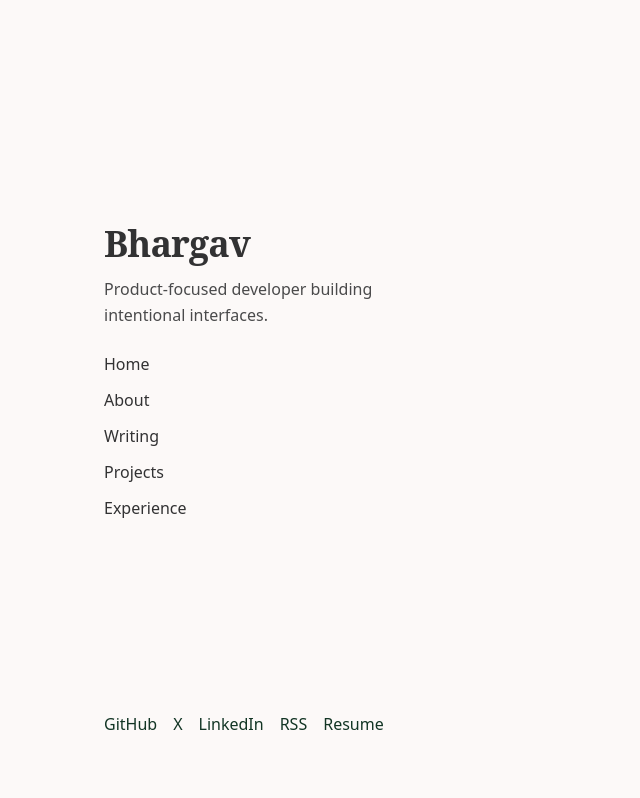
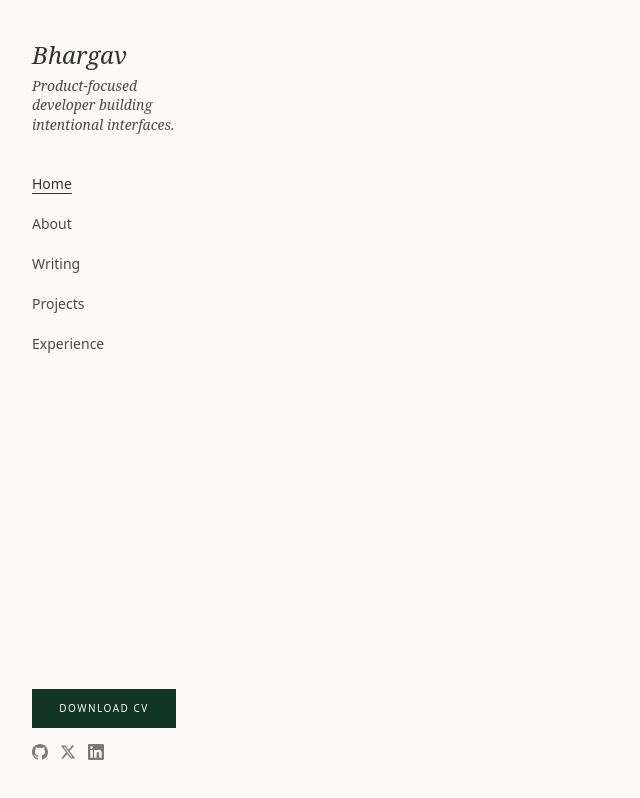
Before and after one commit to brgv-code/2026.bhargav.dev, a Next.js app in the folder apps/web/: page / in a window 1280 px wide. Shown: the whole page, without its empty margins (0-640 px from the left). Built offline with nearby package versions, Linux system fonts and the light colour scheme; no server answers; a web font is replaced by a local one.

Commit message:
feat: integrate SidebarNav component and enhance BioBlock styling in layout

```diff
--- a/apps/web/app/layout.tsx
+++ b/apps/web/app/layout.tsx
@@ -1,6 +1,5 @@
 import React from "react";
 import type { Metadata } from "next";
-import Link from "next/link";
 import { Analytics } from "@vercel/analytics/next";
 import { TooltipProvider } from "@repo/ui";
 import { SoundProvider } from "@/components/providers/sound-provider";
@@ -16,6 +15,7 @@
   siteUrl,
 } from "@/lib/seo";
 import { BioBlock } from "@/components/aside/bio-block";
+import { SidebarNav } from "@/components/aside/sidebar-nav";
 import "./globals.css";
 
 const googleVerification = process.env.NEXT_PUBLIC_GOOGLE_SITE_VERIFICATION;
@@ -100,7 +100,7 @@
         <ThemeProvider>
           <TooltipProvider delayDuration={80} skipDelayDuration={500}>
             <SoundProvider>
-              <div className="min-h-screen bg-background text-primary">
+              <div className="flex min-h-screen bg-background text-primary md:h-screen md:overflow-hidden">
                 <JsonLd
                   id="structured-data"
                   data={{
@@ -124,40 +124,34 @@
                     ],
                   }}
                 />
-                <div className="mx-auto w-full max-w-6xl px-6 py-12 md:h-screen md:overflow-hidden md:px-10 md:py-16">
-                  <div className="grid grid-cols-1 gap-12 md:h-full md:grid-cols-12 md:gap-16">
-                    <aside className="md:col-span-4 md:h-full">
-                      <div className="flex flex-col gap-8 md:h-full md:overflow-hidden">
-                        <div className="flex flex-col gap-6 md:flex-1 md:justify-center">
+
+                {/* Sidebar */}
+                <aside className="flex w-full shrink-0 flex-col px-8 py-10 md:sticky md:top-0 md:h-screen md:w-52">
+                  <div className="mb-10">
                     <BioBlock name={name} tagline={tagline} />
-
-                          <nav aria-label="Primary" className="flex flex-col gap-3">
-                            <Link className="text-base text-primary" href="/">
-                              Home
-                            </Link>
-                            <Link className="text-base text-primary" href="/about">
-                              About
-                            </Link>
-                            <Link className="text-base text-primary" href="/writing">
-                              Writing
-                            </Link>
-                            <Link className="text-base text-primary" href="/projects">
-                              Projects
-                            </Link>
-                            <Link className="text-base text-primary" href="/experience">
-                              Experience
-                            </Link>
-                          </nav>
                   </div>
 
-                        <div className="mt-auto flex flex-wrap items-center gap-4 text-base text-primary">
+                  <SidebarNav />
+
+                  <div className="mt-auto flex flex-col gap-4">
+                    <a
+                      href={resumeUrl}
+                      className="block w-full bg-accent py-3 px-4 text-center text-[10px] font-medium tracking-[0.15em] uppercase text-accent-foreground transition-opacity hover:opacity-90"
+                    >
+                      Download CV
+                    </a>
+                    <div className="flex items-center gap-3">
                       {githubUrl ? (
                         <a
                           href={githubUrl}
                           target="_blank"
                           rel="noopener noreferrer"
+                          aria-label="GitHub"
+                          className="text-muted transition-colors hover:text-primary"
                         >
-                              GitHub
+                          <svg width="16" height="16" viewBox="0 0 24 24" fill="currentColor">
+                            <path d="M12 0C5.37 0 0 5.37 0 12c0 5.31 3.435 9.795 8.205 11.385.6.105.825-.255.825-.57 0-.285-.015-1.23-.015-2.235-3.015.555-3.795-.735-4.035-1.41-.135-.345-.72-1.41-1.23-1.695-.42-.225-1.02-.78-.015-.795.945-.015 1.62.87 1.845 1.23 1.08 1.815 2.805 1.305 3.495.99.105-.78.42-1.305.765-1.605-2.67-.3-5.46-1.335-5.46-5.925 0-1.305.465-2.385 1.23-3.225-.12-.3-.54-1.53.12-3.18 0 0 1.005-.315 3.3 1.23.96-.27 1.98-.405 3-.405s2.04.135 3 .405c2.295-1.56 3.3-1.23 3.3-1.23.66 1.65.24 2.88.12 3.18.765.84 1.23 1.905 1.23 3.225 0 4.605-2.805 5.625-5.475 5.925.435.375.81 1.095.81 2.22 0 1.605-.015 2.895-.015 3.3 0 .315.225.69.825.57A12.02 12.02 0 0 0 24 12c0-6.63-5.37-12-12-12z" />
+                          </svg>
                         </a>
                       ) : null}
                       {twitterUrl ? (
@@ -165,8 +159,12 @@
                           href={twitterUrl}
                           target="_blank"
                           rel="noopener noreferrer"
+                          aria-label="X / Twitter"
+                          className="text-muted transition-colors hover:text-primary"
                         >
-                              X
+                          <svg width="16" height="16" viewBox="0 0 24 24" fill="currentColor">
+                            <path d="M18.244 2.25h3.308l-7.227 8.26 8.502 11.24H16.17l-5.214-6.817L4.99 21.75H1.68l7.73-8.835L1.254 2.25H8.08l4.713 6.231zm-1.161 17.52h1.833L7.084 4.126H5.117z" />
+                          </svg>
                         </a>
                       ) : null}
                       {linkedinUrl ? (
@@ -174,21 +172,22 @@
                           href={linkedinUrl}
                           target="_blank"
                           rel="noopener noreferrer"
+                          aria-label="LinkedIn"
+                          className="text-muted transition-colors hover:text-primary"
                         >
-                              LinkedIn
+                          <svg width="16" height="16" viewBox="0 0 24 24" fill="currentColor">
+                            <path d="M20.447 20.452h-3.554v-5.569c0-1.328-.027-3.037-1.852-3.037-1.853 0-2.136 1.445-2.136 2.939v5.667H9.351V9h3.414v1.561h.046c.477-.9 1.637-1.85 3.37-1.85 3.601 0 4.267 2.37 4.267 5.455v6.286zM5.337 7.433a2.062 2.062 0 0 1-2.063-2.065 2.064 2.064 0 1 1 2.063 2.065zm1.782 13.019H3.555V9h3.564v11.452zM22.225 0H1.771C.792 0 0 .774 0 1.729v20.542C0 23.227.792 24 1.771 24h20.451C23.2 24 24 23.227 24 22.271V1.729C24 .774 23.2 0 22.222 0h.003z" />
+                          </svg>
                         </a>
                       ) : null}
-                          <a href="/rss.xml">RSS</a>
-                          <a href={resumeUrl}>Resume</a>
                     </div>
                   </div>
                 </aside>
 
-                    <main className="md:col-span-8 md:h-full md:overflow-y-auto">
+                {/* Main content */}
+                <main className="flex-1 md:h-screen md:overflow-y-auto">
                   {children}
                 </main>
-                  </div>
-                </div>
               </div>
             </SoundProvider>
           </TooltipProvider>
--- a/apps/web/components/aside/bio-block.tsx
+++ b/apps/web/components/aside/bio-block.tsx
@@ -5,11 +5,13 @@
 
 export function BioBlock({ name, tagline }: Props) {
   return (
-    <div className="flex flex-col gap-3">
-      <h1 className="text-4xl font-semibold tracking-tight text-primary">
+    <div className="flex flex-col gap-1.5">
+      <h1 className="font-serif italic text-2xl leading-tight text-primary">
         {name}
       </h1>
-      <p className="text-base leading-relaxed text-secondary">{tagline}</p>
+      <p className="font-serif italic text-sm leading-snug text-secondary">
+        {tagline}
+      </p>
     </div>
   );
 }
--- /dev/null
+++ b/apps/web/components/aside/sidebar-nav.tsx
@@ -0,0 +1,40 @@
+"use client";
+
+import Link from "next/link";
+import { usePathname } from "next/navigation";
+
+const links = [
+  { href: "/", label: "Home" },
+  { href: "/about", label: "About" },
+  { href: "/writing", label: "Writing" },
+  { href: "/projects", label: "Projects" },
+  { href: "/experience", label: "Experience" },
+];
+
+export function SidebarNav() {
+  const pathname = usePathname();
+
+  return (
+    <nav aria-label="Primary" className="flex flex-col gap-5">
+      {links.map(({ href, label }) => {
+        const isActive =
+          href === "/"
+            ? pathname === "/"
+            : pathname === href || pathname.startsWith(href + "/");
+        return (
+          <Link
+            key={href}
+            href={href}
+            className={`text-sm transition-colors hover:text-accent ${
+              isActive
+                ? "text-primary font-medium underline underline-offset-4 decoration-1"
+                : "text-secondary"
+            }`}
+          >
+            {label}
+          </Link>
+        );
+      })}
+    </nav>
+  );
+}
```
Lines whose indentation alone changed are shown as unchanged.
